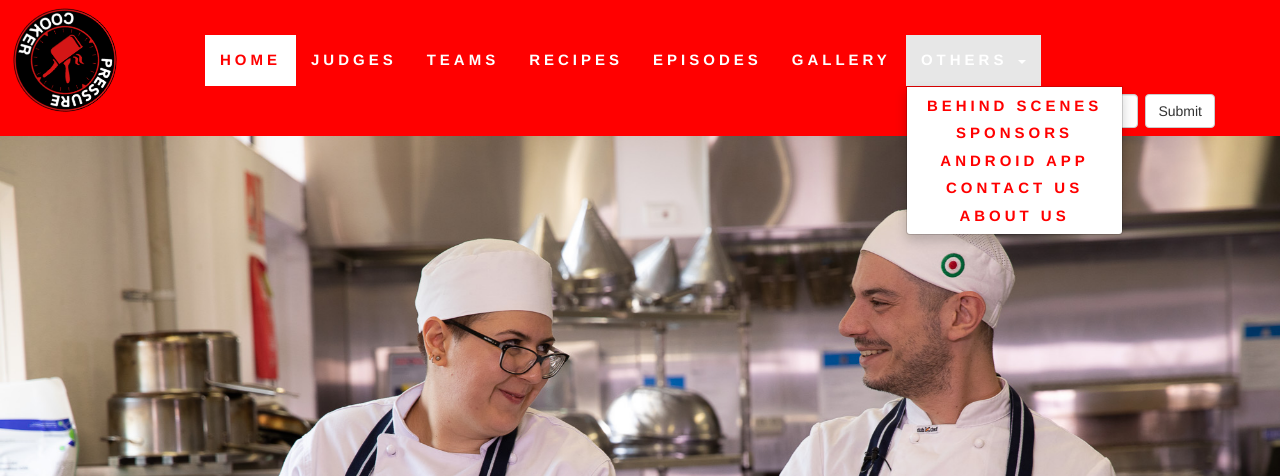
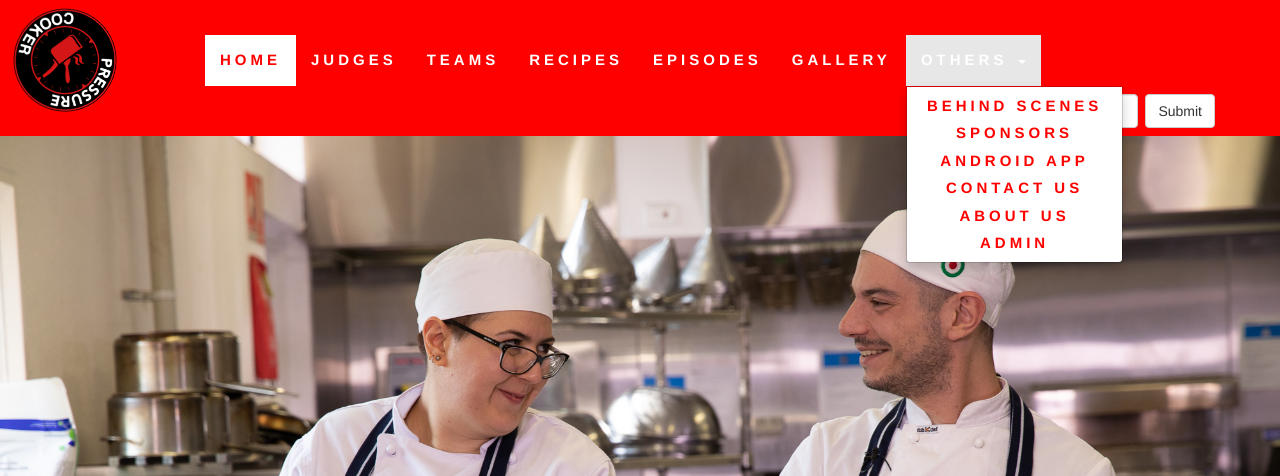
Before and after one commit to ytrizwan/MyWebProject, a PHP site: page / in a window 1280 px wide, after a click on "OTHERS". Shown: the top 476 px of the page. Run offline with PHP 8.4, Linux system fonts and the light colour scheme; data comes from the database, SQL or seed files in the repository; data that the repository does not hold is empty; some libraries are stand-ins or nearby versions.

Commit message:
ADMIN Added to Nav Bar 9/11/18

```diff
--- a/include/home_page_header.php
+++ b/include/home_page_header.php
@@ -36,6 +36,7 @@
 								<li><a href="workingOnIt.php"><center>ANDROID APP</center></a></li>
           						<li><a href="#citContacts"><center>CONTACT US</center></a></li>
           						<li><a href="about.php"><center>ABOUT US</center></a></li>
+								<li><a href="admin/indexAdmin.php"><center>ADMIN</center></a></li>
         					</ul>
 						</li>
 					</ul>
```
